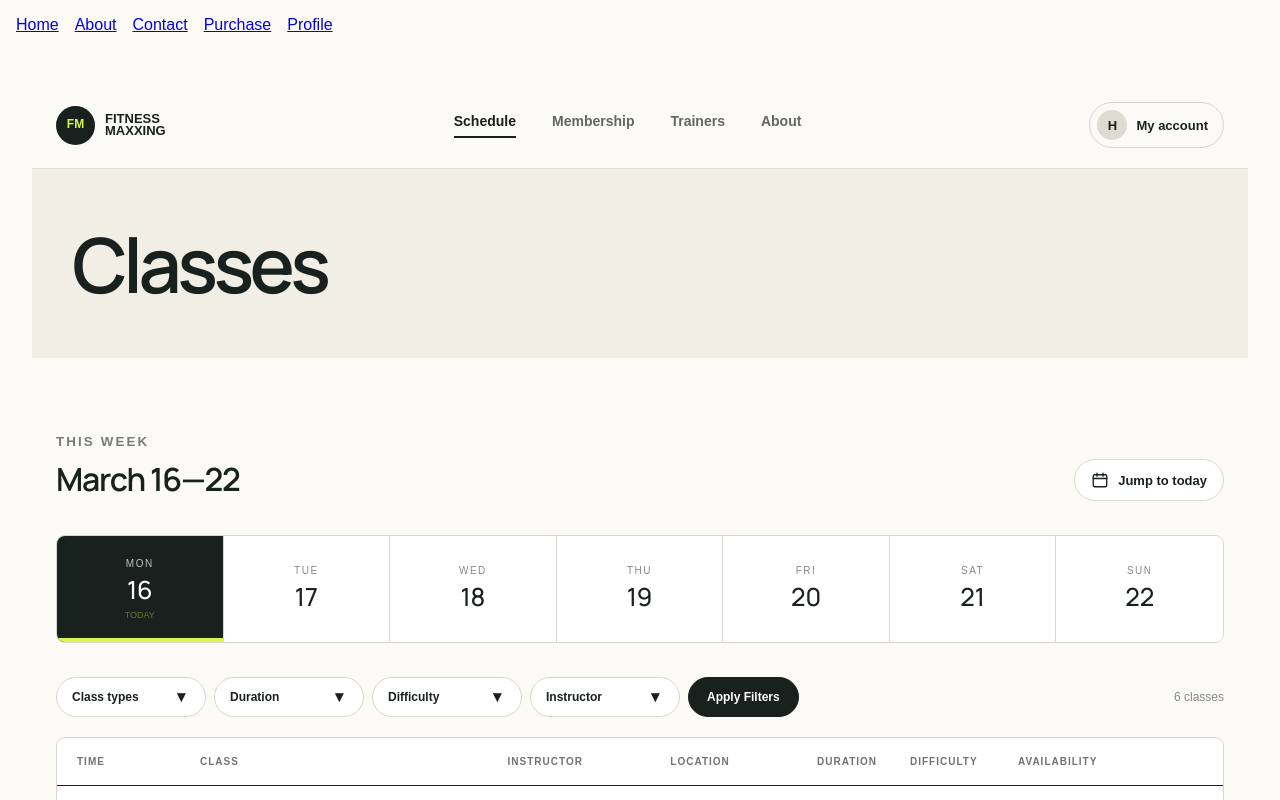
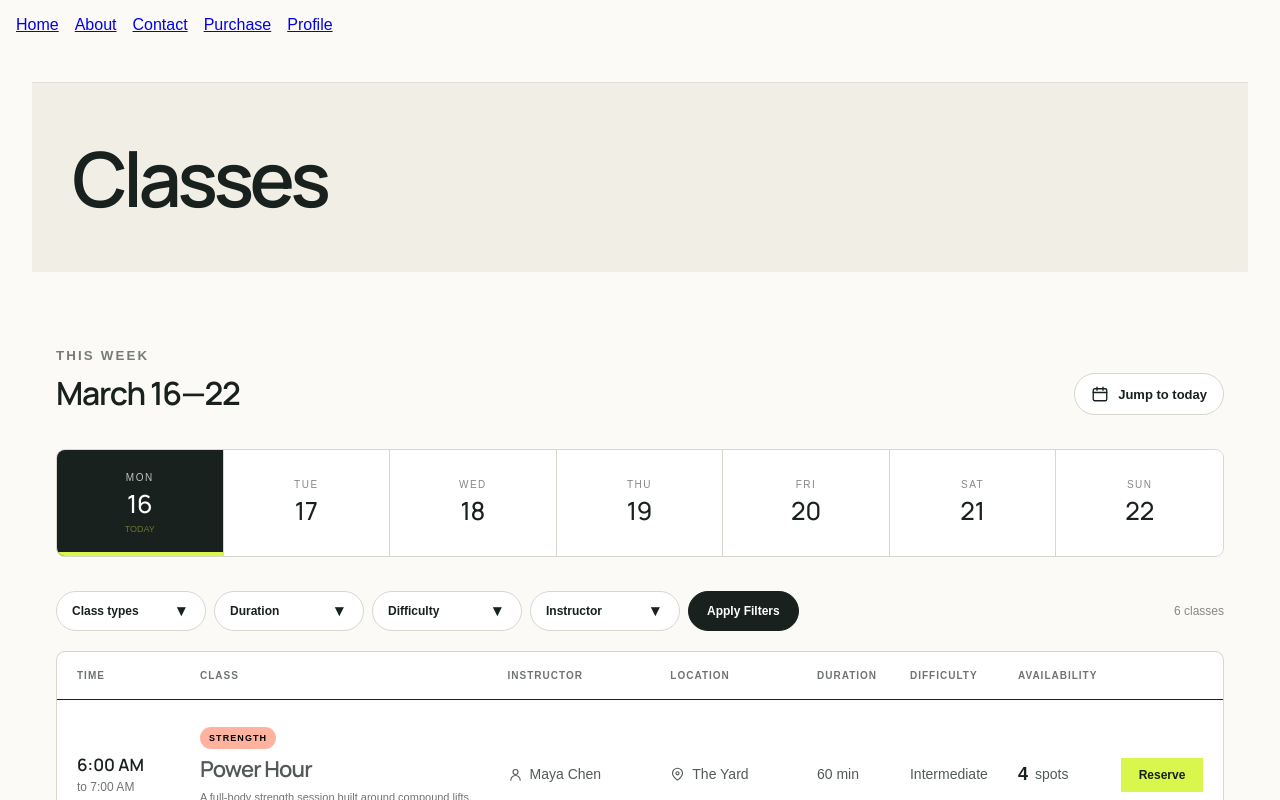
Before and after one commit to jaydonkc/h4i-calpoly-team7, a Next.js app: page /classes in a window 1280 px wide. Shown: the top 800 px of the page. Built offline with nearby package versions, Linux system fonts and the light colour scheme.

Commit message:
Remove AI generated navbar

```diff
--- a/src/app/classes/classes.tsx
+++ b/src/app/classes/classes.tsx
@@ -6,18 +6,7 @@ import MultiSelectFilter from "@/components/classes/MultiSelectFilter";
 import { classCategories, type ClassCategory, type ClassSchedule } from "@/types/fitness-class";
 type FilterMenu = "categories" | "durations" | "levels" | "instructors";
 type FilterDimension = "category" | "duration" | "level" | "instructor";
-function Brand() {
-  return (
-    <a className="brand" href="#top">
-      <b>FM</b>
-      <span>
-        FITNESS
-        <br />
-        MAXXING
-      </span>
-    </a>
-  );
-}
+
 export default function ClassesPage({ initialSchedule }: { initialSchedule: ClassSchedule }) {
   const today = initialSchedule.days.find((item) => item.isToday)?.date ?? initialSchedule.days[0]?.date ?? "";
   const [day, setDay] = useState(today),
@@ -100,21 +89,6 @@ export default function ClassesPage({ initialSchedule }: { initialSchedule: Clas
   }
   return (
     <main id="top">
-      <nav className="nav shell">
-        <Brand />
-        <div className="navlinks">
-          <a className="active" href="#schedule">
-            Schedule
-          </a>
-          <a href="#membership">Membership</a>
-          <a href="#trainers">Trainers</a>
-          <a href="#about">About</a>
-        </div>
-        <button className="account">
-          <i>H</i>
-          <span>My account</span>
-        </button>
-      </nav>
       <header className="classes-header">
         <div className="shell">
           <h1>Classes</h1>
@@ -240,7 +214,6 @@ export default function ClassesPage({ initialSchedule }: { initialSchedule: Clas
         )}
       </section>
       <footer className="shell">
-        <Brand />
         <p>Move well. Live loud.</p>
         <span>© 2026 Fitness Maxxing</span>
       </footer>
```
